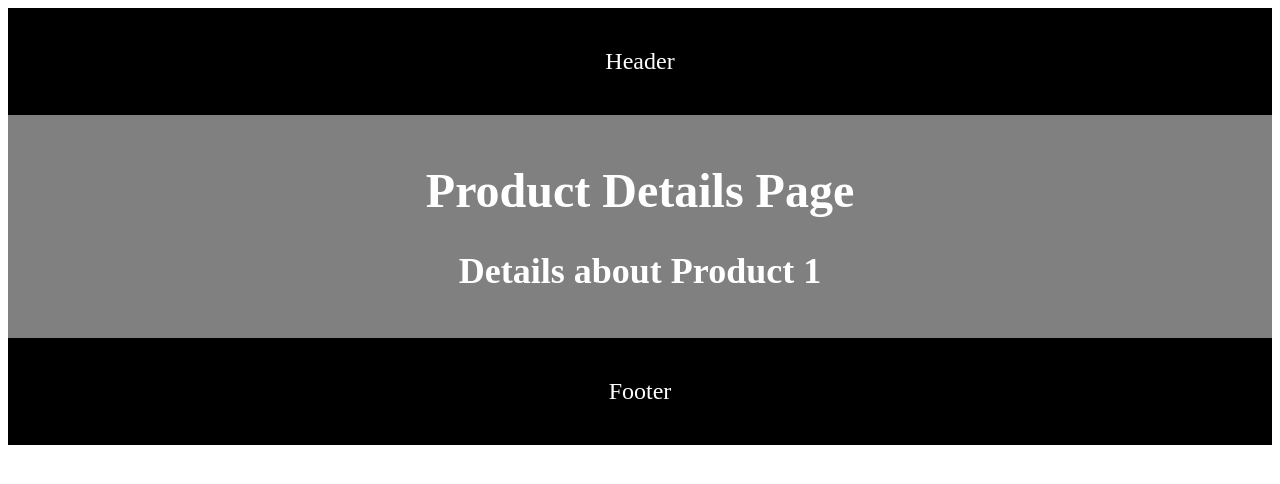
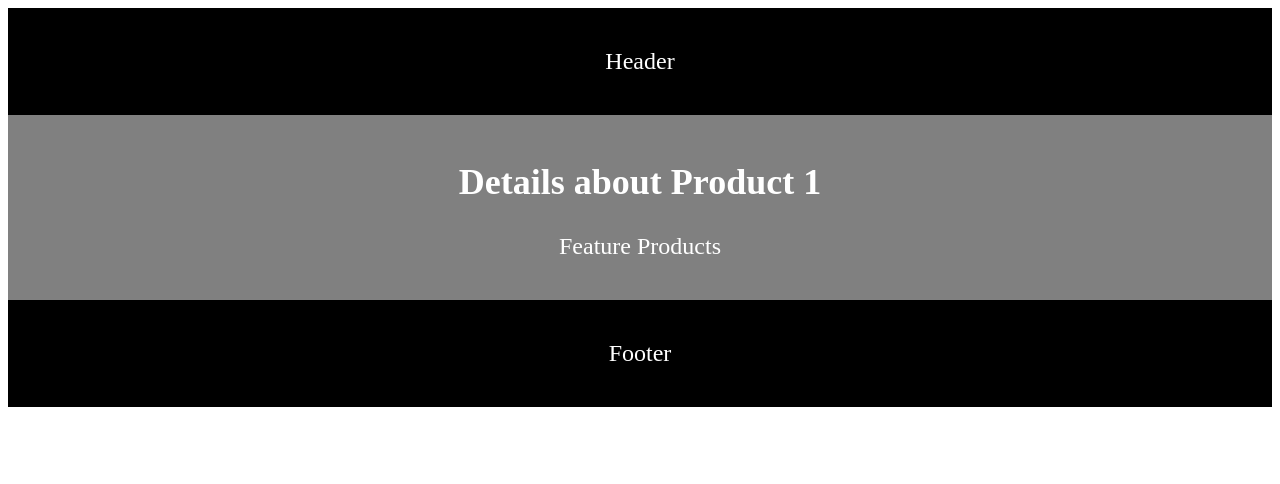
Before and after one commit to devARcoder/Next_JS_Course-CodeVolutions, a Next.js app: page /products/1 in a window 1280 px wide. Shown: the top 484 px of the page. Built offline with nearby package versions, Linux system fonts and the light colour scheme.

Commit message:
lecture 15 completed

```diff
--- /dev/null
+++ b/src/app/products/[productId]/layout.tsx
@@ -0,0 +1,10 @@
+export default function ProductDetailsLayout({children}: {
+    children: React.ReactNode
+}) {
+    return (
+        <>
+        {children}
+        <p>Feature Products</p>
+        </>
+    )
+}
--- a/src/app/products/[productId]/page.tsx
+++ b/src/app/products/[productId]/page.tsx
@@ -9,7 +9,6 @@ export default async function ProductDetails({ params }: PageProps) {
 
   return (
     <div>
-      <h1>Product Details Page</h1>
       <h2>Details about Product {productId}</h2>
     </div>
   );
```
